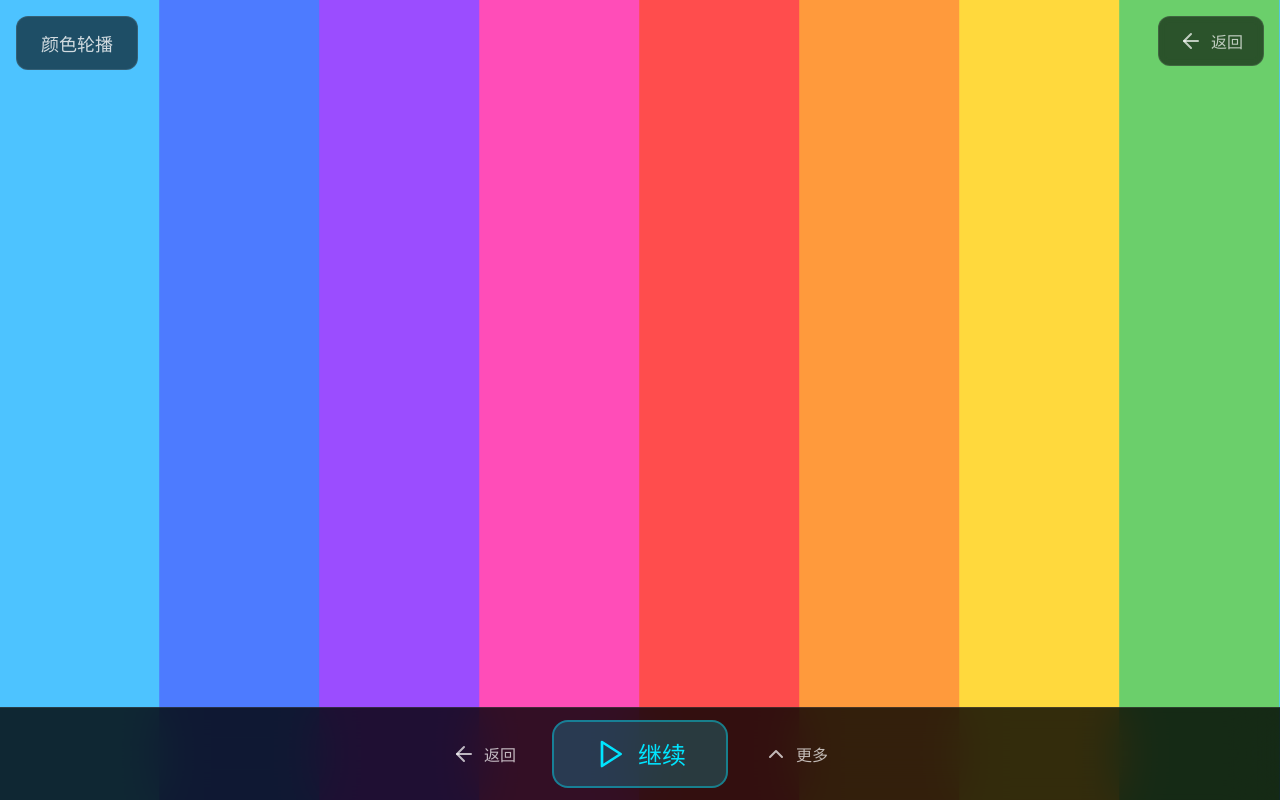
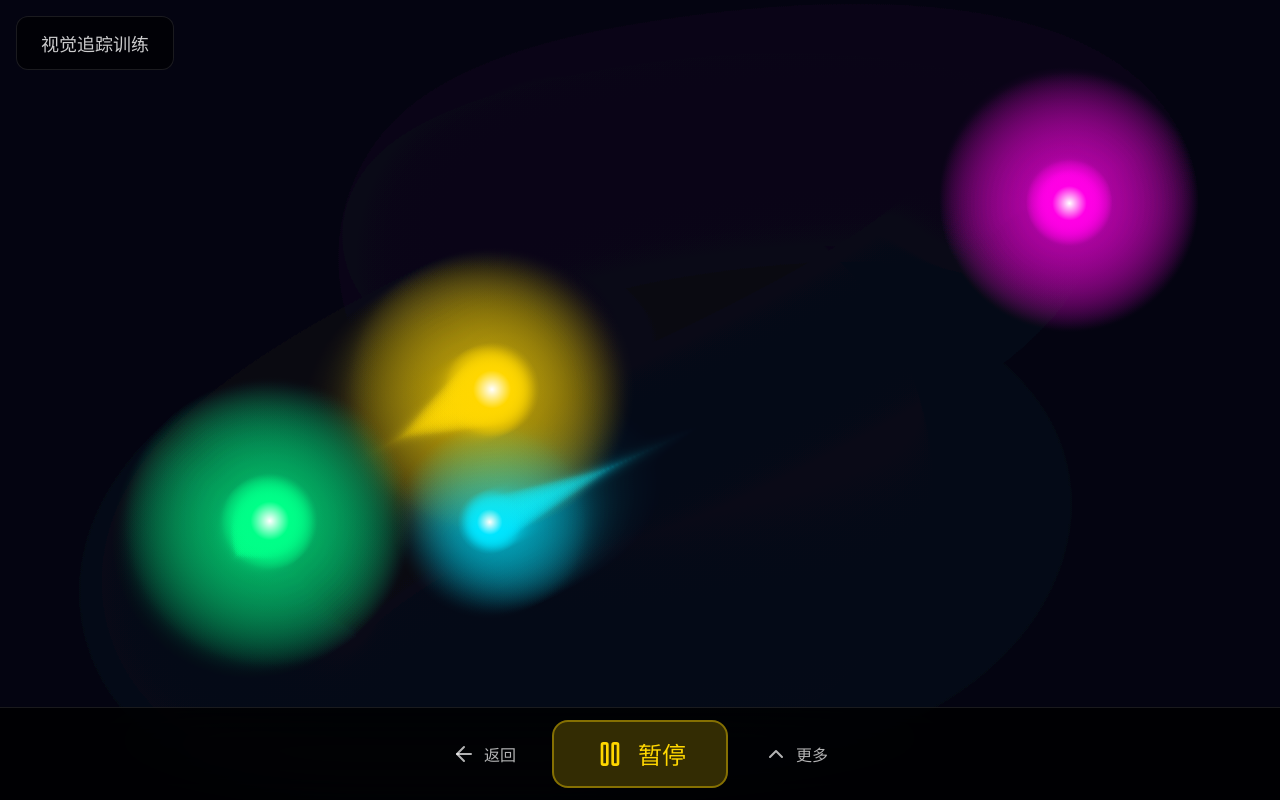
Before and after one commit to xio77777/hyms, a React (Vite) app: page /sensory in a window 1280 px wide. Built offline with nearby package versions, Linux system fonts and the light colour scheme.

Commit message:
feat: 优化脑梗康复项目
Co-authored-by: traeagent <traeagent@users.noreply.github.com>

```diff
--- a/src/components/ControlBar.tsx
+++ b/src/components/ControlBar.tsx
@@ -46,7 +46,7 @@ export default function ControlBar() {
     mode, speed, brightness, isPaused,
     timerSeconds, timerActive, timerCompleted,
     settings,
-    setMode, setSpeed, setBrightness, togglePause,
+    setMode, setSpeed, setBrightness, setIsPaused, togglePause,
     setTimerSeconds, setTimerActive, setTimerCompleted, resetTimer,
     updateSettings, speak
   } = useTrainingStore()
@@ -77,24 +77,29 @@ export default function ControlBar() {
     if (!timerActive || timerCompleted) return
 
     const interval = setInterval(() => {
-      setTimerSeconds(timerSeconds + 1)
+      setTimerSeconds((prev: number) => {
+        const next = prev + 1
+        const totalSeconds = settings.timerMinutes * 60
 
-      if (timerSeconds > 0 && timerSeconds % 60 === 0) {
-        const remainingMinutes = Math.ceil((settings.timerMinutes * 60 - timerSeconds) / 60)
+        if (next > 0 && next % 60 === 0) {
+          const remainingMinutes = Math.ceil((totalSeconds - next) / 60)
           if (remainingMinutes > 0) {
             speak(`${remainingMinutes}分钟`)
           }
         }
 
-      if (timerSeconds >= settings.timerMinutes * 60) {
+        if (next >= totalSeconds) {
           setTimerActive(false)
           setTimerCompleted(true)
           speak('训练完成，按返回键回到首页')
         }
+
+        return next
+      })
     }, 1000)
 
     return () => clearInterval(interval)
-  }, [timerActive, timerCompleted, timerSeconds, settings.timerMinutes, setTimerSeconds, setTimerActive, setTimerCompleted, speak])
+  }, [timerActive, timerCompleted, settings.timerMinutes, setTimerSeconds, setTimerActive, setTimerCompleted, speak])
 
   const toggleVoice = () => {
     updateSettings({ voiceEnabled: !settings.voiceEnabled })
--- a/src/components/CountdownOverlay.tsx
+++ b/src/components/CountdownOverlay.tsx
@@ -1,4 +1,4 @@
-import { useEffect, useState } from 'react'
+import { useEffect, useState, useRef } from 'react'
 import { useTrainingStore } from '@/store/trainingStore'
 
 interface CountdownOverlayProps {
@@ -8,12 +8,12 @@ interface CountdownOverlayProps {
 
 export default function CountdownOverlay({ trainingName, onComplete }: CountdownOverlayProps) {
   const [count, setCount] = useState(3)
+  const completedRef = useRef(false)
+  const setIsPaused = useTrainingStore((s) => s.setIsPaused)
   const speak = useTrainingStore((s) => s.speak)
-  const togglePause = useTrainingStore((s) => s.togglePause)
 
   useEffect(() => {
-    togglePause()
-
+    setIsPaused(true)
     speak(`${trainingName}准备，3`)
 
     const timer = setInterval(() => {
@@ -29,14 +29,15 @@ export default function CountdownOverlay({ trainingName, onComplete }: Countdown
     }, 1000)
 
     return () => clearInterval(timer)
-  }, [])
+  }, [trainingName, setIsPaused, speak])
 
   useEffect(() => {
-    if (count < 0) {
-      togglePause()
+    if (count < 0 && !completedRef.current) {
+      completedRef.current = true
+      setIsPaused(false)
       onComplete()
     }
-  }, [count])
+  }, [count, setIsPaused, onComplete])
 
   if (count < 0) return null
 
--- a/src/pages/EyeMovementTraining.tsx
+++ b/src/pages/EyeMovementTraining.tsx
@@ -6,7 +6,7 @@ import ControlBar from '@/components/ControlBar'
 import CountdownOverlay from '@/components/CountdownOverlay'
 
 export default function EyeMovementTraining() {
-  const { speak } = useTrainingStore()
+  const setIsPaused = useTrainingStore((s) => s.setIsPaused)
   const [showControls, setShowControls] = useState(true)
   const [showCountdown, setShowCountdown] = useState(true)
 
@@ -14,7 +14,11 @@ export default function EyeMovementTraining() {
     document.body.style.margin = '0'
     document.body.style.padding = '0'
     document.body.style.overflow = 'hidden'
-  }, [])
+    setIsPaused(false)
+    return () => {
+      setIsPaused(false)
+    }
+  }, [setIsPaused])
 
   const render = useCallback(
     (ctx: CanvasRenderingContext2D, timestamp: number) => {
--- a/src/pages/FocusTraining.tsx
+++ b/src/pages/FocusTraining.tsx
@@ -6,6 +6,7 @@ import ControlBar from '@/components/ControlBar'
 import CountdownOverlay from '@/components/CountdownOverlay'
 
 export default function FocusTraining() {
+  const setIsPaused = useTrainingStore((s) => s.setIsPaused)
   const [showControls, setShowControls] = useState(true)
   const [showCountdown, setShowCountdown] = useState(true)
 
@@ -13,7 +14,11 @@ export default function FocusTraining() {
     document.body.style.margin = '0'
     document.body.style.padding = '0'
     document.body.style.overflow = 'hidden'
-  }, [])
+    setIsPaused(false)
+    return () => {
+      setIsPaused(false)
+    }
+  }, [setIsPaused])
 
   const render = useCallback(
     (ctx: CanvasRenderingContext2D, timestamp: number) => {
--- a/src/pages/RedBlueTraining.tsx
+++ b/src/pages/RedBlueTraining.tsx
@@ -6,6 +6,7 @@ import ControlBar from '@/components/ControlBar'
 import CountdownOverlay from '@/components/CountdownOverlay'
 
 export default function RedBlueTraining() {
+  const setIsPaused = useTrainingStore((s) => s.setIsPaused)
   const [showControls, setShowControls] = useState(true)
   const [showCountdown, setShowCountdown] = useState(true)
 
@@ -13,7 +14,11 @@ export default function RedBlueTraining() {
     document.body.style.margin = '0'
     document.body.style.padding = '0'
     document.body.style.overflow = 'hidden'
-  }, [])
+    setIsPaused(false)
+    return () => {
+      setIsPaused(false)
+    }
+  }, [setIsPaused])
 
   const render = useCallback(
     (ctx: CanvasRenderingContext2D, timestamp: number) => {
--- a/src/pages/SensoryTraining.tsx
+++ b/src/pages/SensoryTraining.tsx
@@ -7,8 +7,6 @@ import { renderExcite } from '@/renderers/ExciteRenderer'
 import { renderColorCarousel } from '@/renderers/ColorCarouselRenderer'
 import ControlBar from '@/components/ControlBar'
 import CountdownOverlay from '@/components/CountdownOverlay'
-import { ArrowLeft } from 'lucide-react'
-import { useNavigate } from 'react-router-dom'
 
 const MODE_LABELS = {
   tracking: '视觉追踪训练',
@@ -18,13 +16,11 @@ const MODE_LABELS = {
 }
 
 export default function SensoryTraining() {
-  const navigate = useNavigate()
   const mode = useTrainingStore((s) => s.mode)
   const setMode = useTrainingStore((s) => s.setMode)
   const setSpeed = useTrainingStore((s) => s.setSpeed)
   const setBrightness = useTrainingStore((s) => s.setBrightness)
-  const togglePause = useTrainingStore((s) => s.togglePause)
-  const speak = useTrainingStore((s) => s.speak)
+  const setIsPaused = useTrainingStore((s) => s.setIsPaused)
   const [showControls, setShowControls] = useState(true)
   const [showCountdown, setShowCountdown] = useState(true)
 
@@ -35,7 +31,11 @@ export default function SensoryTraining() {
     document.body.style.margin = '0'
     document.body.style.padding = '0'
     document.body.style.overflow = 'hidden'
-  }, [])
+    setIsPaused(false)
+    return () => {
+      setIsPaused(false)
+    }
+  }, [setIsPaused])
 
   useEffect(() => {
     if (!isCastMode) return
@@ -49,12 +49,9 @@ export default function SensoryTraining() {
       setMode(newMode as any)
       setSpeed(newSpeed)
       setBrightness(newBrightness)
-      const currentPaused = useTrainingStore.getState().isPaused
-      if (newIsPaused !== currentPaused) {
-        togglePause()
-      }
+      setIsPaused(newIsPaused)
     }
-  }, [isCastMode, setMode, setSpeed, setBrightness, togglePause])
+  }, [isCastMode, setMode, setSpeed, setBrightness, setIsPaused])
 
   const render = useCallback(
     (ctx: CanvasRenderingContext2D, timestamp: number) => {
@@ -89,15 +86,6 @@ export default function SensoryTraining() {
     }
   }
 
-  const handleBack = () => {
-    speak('返回首页')
-    navigate('/')
-  }
-
-  const handleCountdownComplete = () => {
-    setShowCountdown(false)
-  }
-
   return (
     <div className="h-screen w-screen bg-dark relative m-0 p-0 overflow-hidden">
       <canvas
@@ -109,7 +97,7 @@ export default function SensoryTraining() {
       {showCountdown && !isCastMode && (
         <CountdownOverlay
           trainingName={MODE_LABELS[mode]}
-          onComplete={handleCountdownComplete}
+          onComplete={() => setShowCountdown(false)}
         />
       )}
 
@@ -123,18 +111,6 @@ export default function SensoryTraining() {
         </div>
       )}
 
-      {!isCastMode && showControls && !showCountdown && (
-        <div className="absolute top-4 right-4 z-20">
-          <button
-            onClick={handleBack}
-            className="flex items-center gap-2 text-white/70 hover:text-white transition-colors px-5 py-3 rounded-xl bg-black/60 backdrop-blur-sm border border-white/10 hover:bg-black/70"
-          >
-            <ArrowLeft className="w-6 h-6" />
-            <span className="text-base">返回</span>
-          </button>
-        </div>
-      )}
-
       {!isCastMode && !showCountdown && (
         <div style={{ opacity: showControls ? 1 : 0, pointerEvents: showControls ? 'auto' : 'none' }} className="transition-opacity duration-300">
           <ControlBar />
--- a/src/store/trainingStore.ts
+++ b/src/store/trainingStore.ts
@@ -25,12 +25,13 @@ interface TrainingState {
   setMode: (mode: TrainingMode) => void
   setSpeed: (speed: number) => void
   setBrightness: (brightness: number) => void
+  setIsPaused: (paused: boolean) => void
   togglePause: () => void
 
   timerSeconds: number
   timerActive: boolean
   timerCompleted: boolean
-  setTimerSeconds: (seconds: number) => void
+  setTimerSeconds: (seconds: number | ((prev: number) => number)) => void
   setTimerActive: (active: boolean) => void
   setTimerCompleted: (completed: boolean) => void
   resetTimer: () => void
@@ -89,7 +90,7 @@ const defaultSettings: TrainingSettings = {
 const loaded = loadFromStorage()
 
 export const useTrainingStore = create<TrainingState>((set, get) => ({
-  mode: 'carousel',
+  mode: 'tracking',
   speed: (loaded.speed as number) || 1,
   brightness: (loaded.brightness as number) || 1,
   isPaused: false,
@@ -110,12 +111,15 @@ export const useTrainingStore = create<TrainingState>((set, get) => ({
     const state = get()
     saveToStorage({ ...state, brightness: clampedBrightness })
   },
+  setIsPaused: (paused: boolean) => set({ isPaused: paused }),
   togglePause: () => set((state) => ({ isPaused: !state.isPaused })),
 
   timerSeconds: 0,
   timerActive: false,
   timerCompleted: false,
-  setTimerSeconds: (seconds) => set({ timerSeconds: seconds }),
+  setTimerSeconds: (seconds: number | ((prev: number) => number)) => set((state) => ({
+    timerSeconds: typeof seconds === 'function' ? seconds(state.timerSeconds) : seconds
+  })),
   setTimerActive: (active) => set({ timerActive: active }),
   setTimerCompleted: (completed) => set({ timerCompleted: completed }),
   resetTimer: () => set({ timerSeconds: 0, timerActive: false, timerCompleted: false }),
```
Lines whose indentation alone changed are shown as unchanged.
